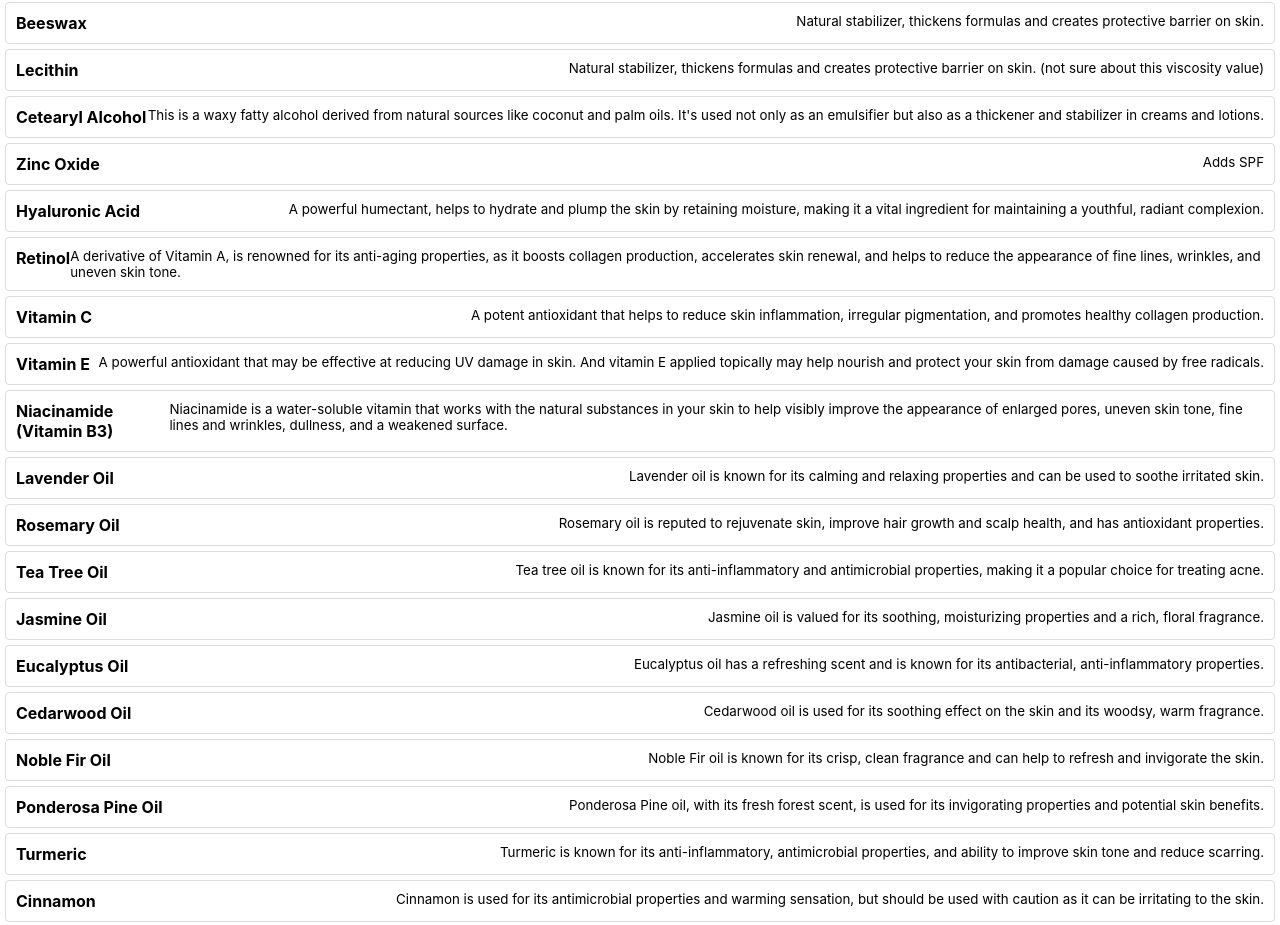
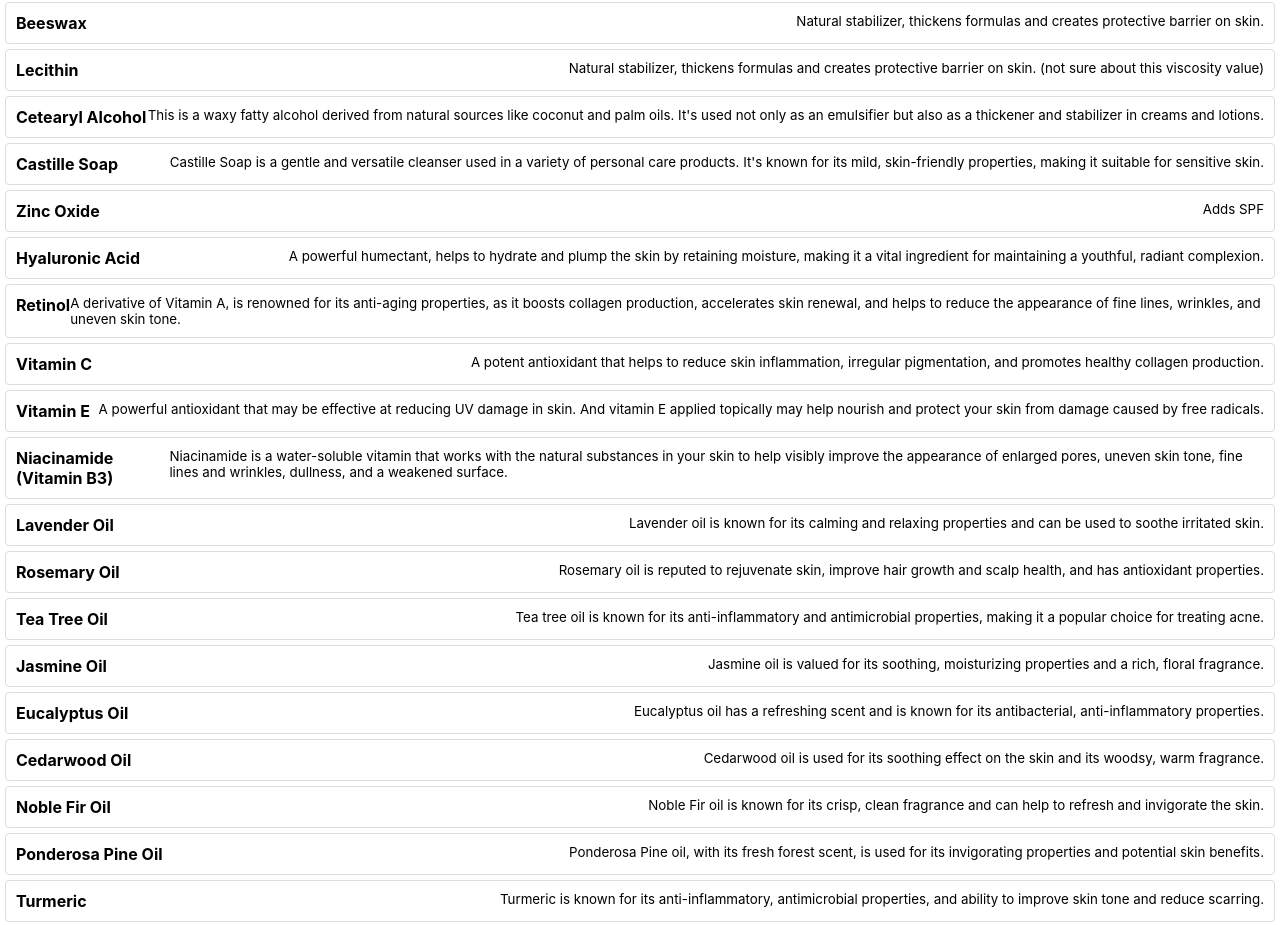
Before and after one commit to cwkoss/skincare, a React (Create React App) app: page /#/recipe-builder in a window 1280 px wide. Shown: the part 1083-2008 px from the top of the page. Built offline with nearby package versions, Linux system fonts and the light colour scheme; a web font is replaced by a local one.

Commit message:
Add castille soap as ingredient

```diff
--- a/src/ingredients.js
+++ b/src/ingredients.js
@@ -118,6 +118,11 @@ const ingredients = {
         phase: "emulsifier",
         hlb: 16,
         description: "This is a waxy fatty alcohol derived from natural sources like coconut and palm oils. It's used not only as an emulsifier but also as a thickener and stabilizer in creams and lotions."
+    },
+    "Castille Soap": {
+        "phase": "surfactant",
+        "hlb": "10",
+        "description": "Castille Soap is a gentle and versatile cleanser used in a variety of personal care products. It's known for its mild, skin-friendly properties, making it suitable for sensitive skin."
     },
     "Zinc Oxide": {
         phase: "additive",
```
